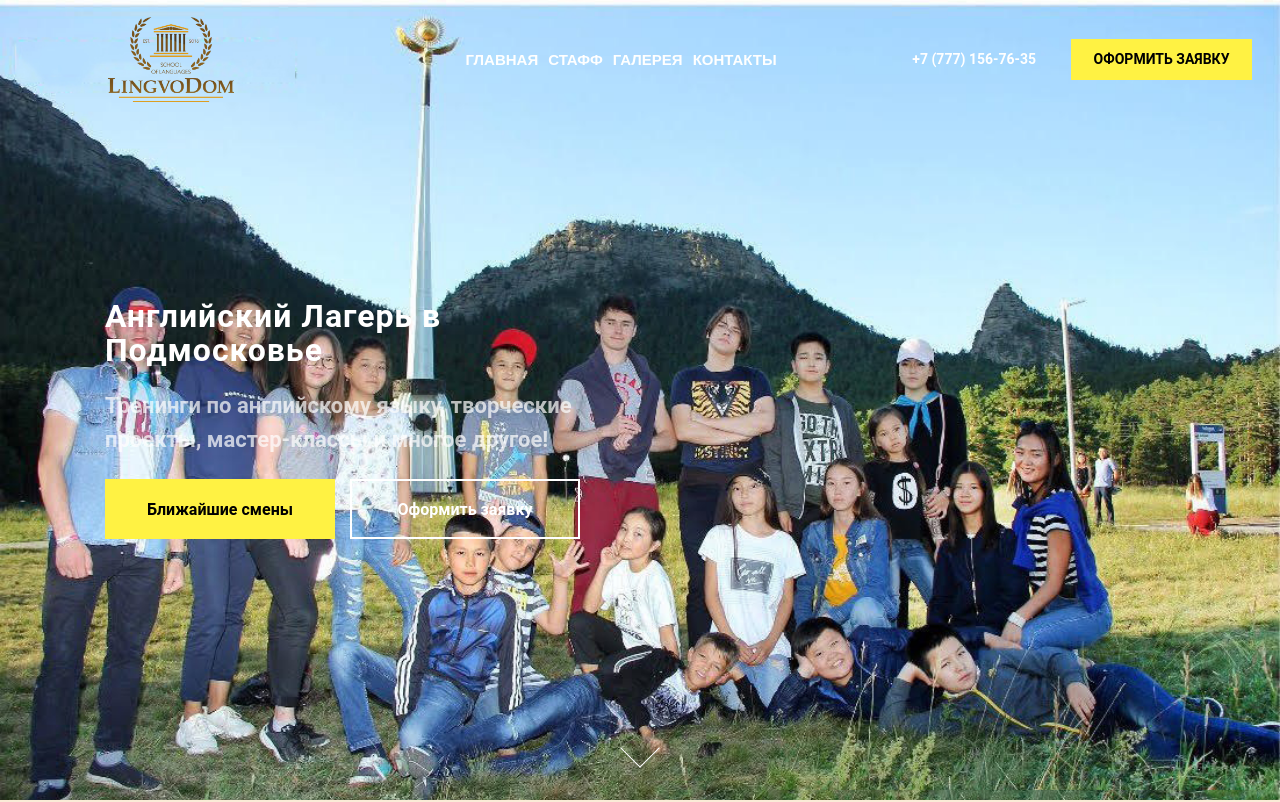
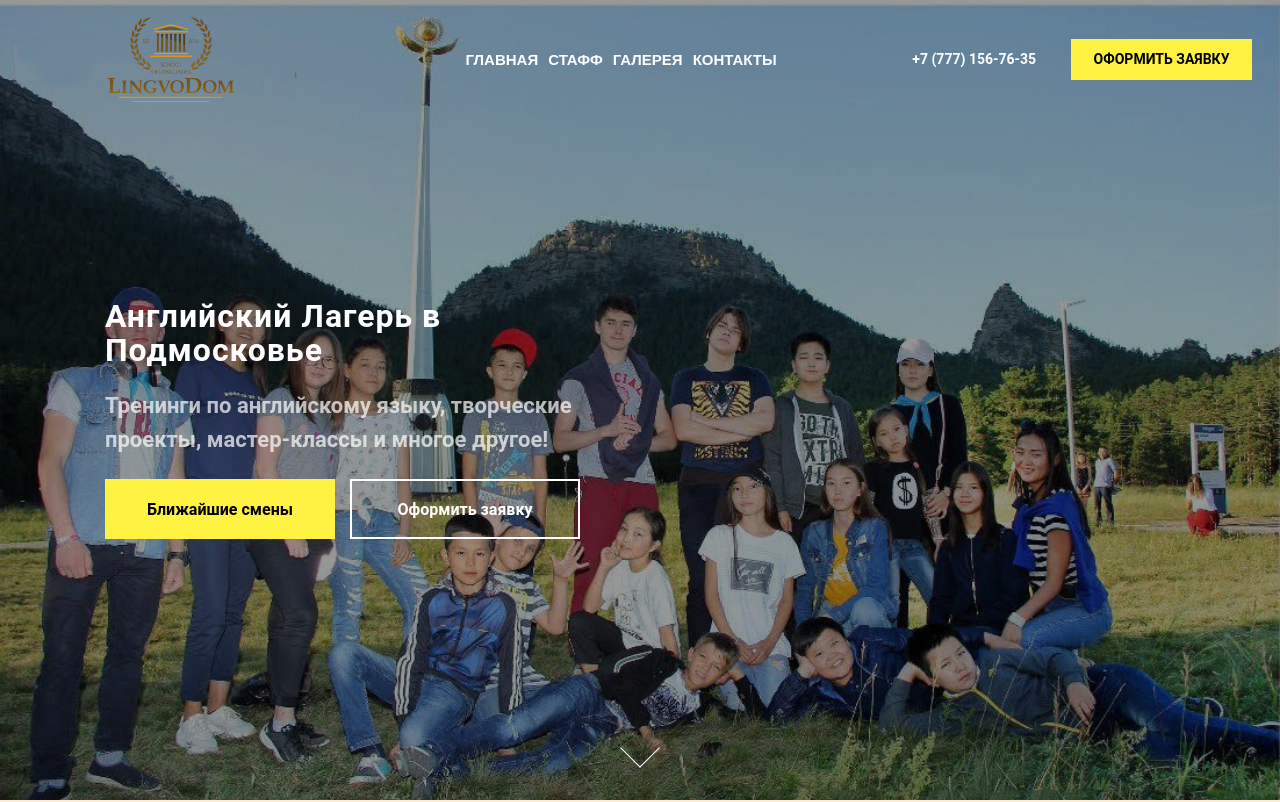
Before and after one commit to ETS-ReactNative4/langschool, a React (Create React App) app: page / in a window 1280 px wide. Shown: the top 802 px of the page. Built offline with nearby package versions, Linux system fonts and the light colour scheme.

Commit message:
banner changes

```diff
--- a/src/components/Banner/Banner.css
+++ b/src/components/Banner/Banner.css
@@ -4,6 +4,17 @@
     background-image: url('./img/photo.jpg');
     background-repeat: no-repeat;
     background-size: cover;
+}
+
+.blurbackground {
+    background-color: #000;
+    z-index: 0;
+    opacity: 0.4;
+    position: absolute;
+    top: 0;
+    left: 0;
+    height: 100%;
+    width: 100%;
 }
 
 .bannerContent {
--- a/src/components/Banner/Banner.js
+++ b/src/components/Banner/Banner.js
@@ -6,6 +6,7 @@ const Banner = () => {
 
     return (
         <div id="banner">
+            <div className="blurbackground"></div>
             <Header />
             <div className="bannerContent">
                 <div id="bannerInfo">
--- a/src/components/Form/Form.css
+++ b/src/components/Form/Form.css
@@ -57,7 +57,7 @@ form {
     margin-bottom: 25px;
     border-radius: 4px;
     font-family: 'Roboto',Arial,sans-serif;
-
+    resize: none;
 }
 
 .submitButton {
```
